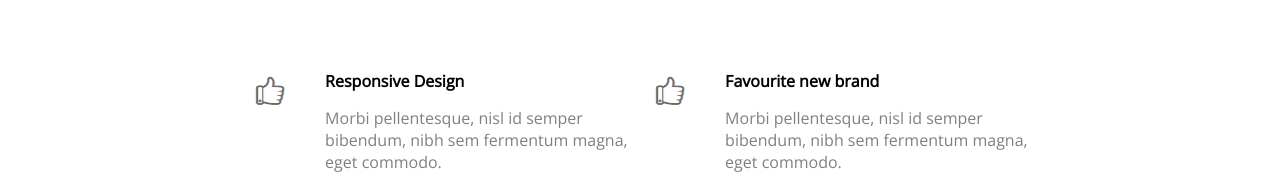
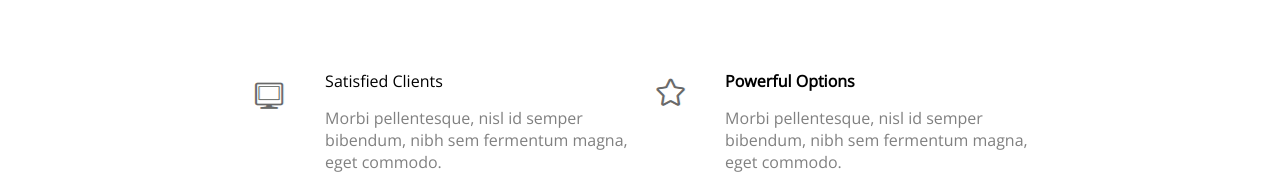
Before and after one commit to AhmedEhabAbdelghany/Engage, a plain HTML site: page index.html in a window 1280 px wide. Shown: the part 1200-1374 px from the top of the page. Drawn offline with nearby package versions, Linux system fonts and the light colour scheme.

Commit message:
Add files via upload

```diff
--- a/index.html
+++ b/index.html
@@ -64,13 +64,13 @@
                 <div class="services-content">Morbi pellentesque, nisl id semper bibendum, nibh sem fermentum magna, eget commodo.</div>
             </div>
             <div class="services-item">
-                <div class="services-icon"><img src="images/sbd.PNG" alt=""></div>
-                <div class="services-title"><b>Responsive Design</b></div>
+                <div class="services-icon"><img src="images/rrr.png" alt=""></div>
+                <div class="services-title">Satisfied Clients</div>
                 <div class="services-content">Morbi pellentesque, nisl id semper bibendum, nibh sem fermentum magna, eget commodo.</div>
             </div>
             <div class="services-item">
-                <div class="services-icon"><img src="images/sbd.PNG" alt=""></div>
-                <div class="services-title"><b>Favourite new brand</b></div>
+                <div class="services-icon"><img src="images/star.png" alt=""></div>
+                <div class="services-title"> <b>Powerful Options</b></div>
                 <div class="services-content">Morbi pellentesque, nisl id semper bibendum, nibh sem fermentum magna, eget commodo.</div>
             </div>
         </div>
```
Also changed, not shown: images/rrr.png (added), images/star.png (added).
